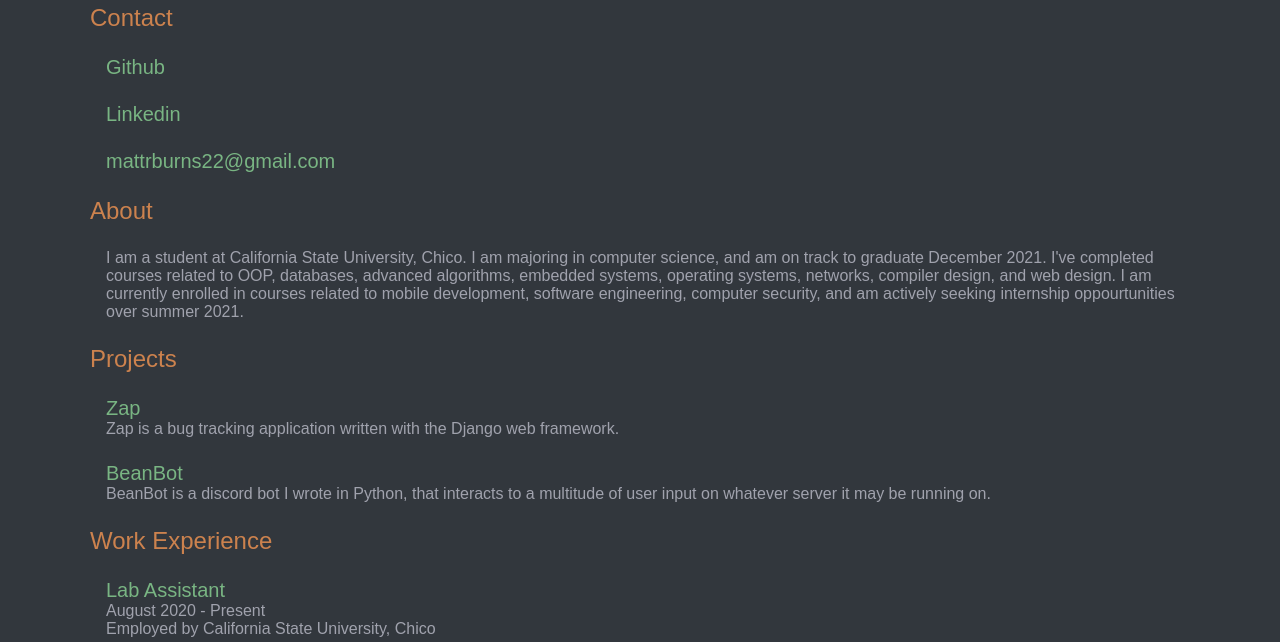
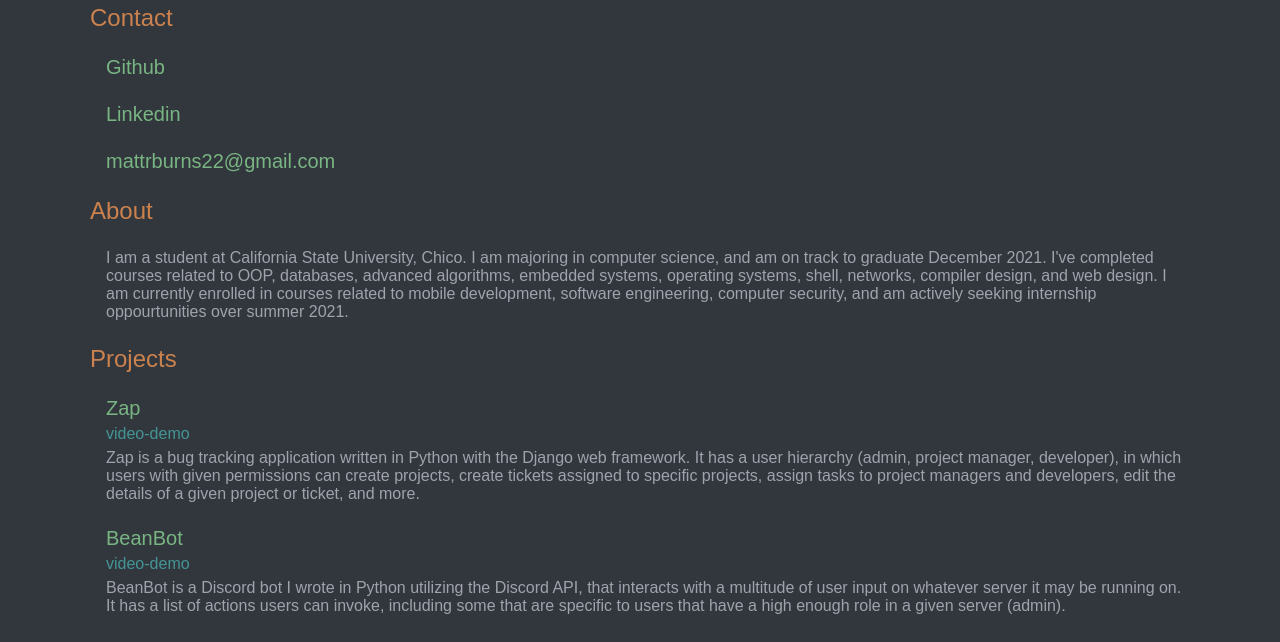
Before and after one commit to OBurnsy22/My_Website, a plain HTML site: page home.html in a window 1280 px wide. Shown: the part 100-742 px from the top of the page. Drawn offline with Linux system fonts and the light colour scheme.

Commit message:
Made the layout of the page a little nicer, and improved upon the descriptions of the current projects. Next is to create project demo videos, upload to google cloud, and set the video-demo options to the google cloud link

```diff
--- a/home.html
+++ b/home.html
@@ -12,10 +12,10 @@
         </div>
         <h2>Contact</h2>
         <div class="element">
-            <a href="https://github.com/OBurnsy22">Github</a>
+            <a id="other_link" href="https://github.com/OBurnsy22" target="_blank">Github</a>
         </div>
         <div class="element">
-            <a href="https://www.linkedin.com/in/matthew-burns-029b28191/">Linkedin</a>
+            <a id="other_link" href="https://www.linkedin.com/in/matthew-burns-029b28191/" target="_blank">Linkedin</a>
         </div>
         <div class="element">
             <div class="email">mattrburns22@gmail.com</div>
@@ -25,23 +25,27 @@
             <div>
                 I am a student at California State University, Chico.  I am majoring in computer science,
                 and am on track to graduate December 2021. I've completed courses related to OOP, databases,
-                advanced algorithms, embedded systems, operating systems, networks, compiler design, and web design. I
+                advanced algorithms, embedded systems, operating systems, shell, networks, compiler design, and web design. I
                 am currently enrolled in courses related to mobile development, software engineering, computer security, and
                 am actively seeking internship oppourtunities over summer 2021.
             </div>
         </div>
         <h2>Projects</h2>
         <div class="element">
-            <h3>Zap</h3>
+            <a id="other_link" href="https://github.com/OBurnsy22/CINS465_Final_Project/tree/master/bug_tracker" target="_blank">Zap</a>
+            <a id="video_link" href="www.google.com" target="_blank">video-demo</a>
             <div>
-                Zap is a bug tracking application written with the Django web framework.
+                Zap is a bug tracking application written in Python with the Django web framework. It has a user hierarchy (admin, project manager, developer),
+                in which users with given permissions can create projects, create tickets assigned to specific projects, assign tasks to project managers and developers,
+                edit the details of a given project or ticket, and more.
             </div>
         </div>
         <div class="element">
-            <h3>BeanBot</h3>
+            <a id="other_link" href="https://github.com/OBurnsy22/Discord-Bot" target="_blank">BeanBot</a>
+            <a id="video_link" href="www.google.com" target="_blank">video-demo</a>
             <div>
-                BeanBot is a discord bot I wrote in Python, that interacts to a multitude of user input on whatever
-                server it may be running on.
+                BeanBot is a Discord bot I wrote in Python utilizing the Discord API, that interacts with a multitude of user input on whatever
+                server it may be running on. It has a list of actions users can invoke, including some that are specific to users that have a high enough role in a given server (admin).
             </div>
         </div>
         <h2>Work Experience</h2>
--- a/static/style.css
+++ b/static/style.css
@@ -61,7 +61,7 @@ h3{
     margin-bottom: 0;
 }
 
-a{
+#other_link{
     margin-top: 1em !important;
     color: #79b583;
     font-family: 'Fira Code', sans-serif;
@@ -70,3 +70,13 @@ a{
     text-decoration: none;
     background-color: transparent;
 }
+
+#video_link{
+    display:block;
+    padding-top: 0.5%;
+    padding-bottom: 0.5%;
+    color: #449596;
+    font-family: 'Fira Code', sans-serif;
+    text-decoration: none;
+    background-color: transparent;
+}
```
